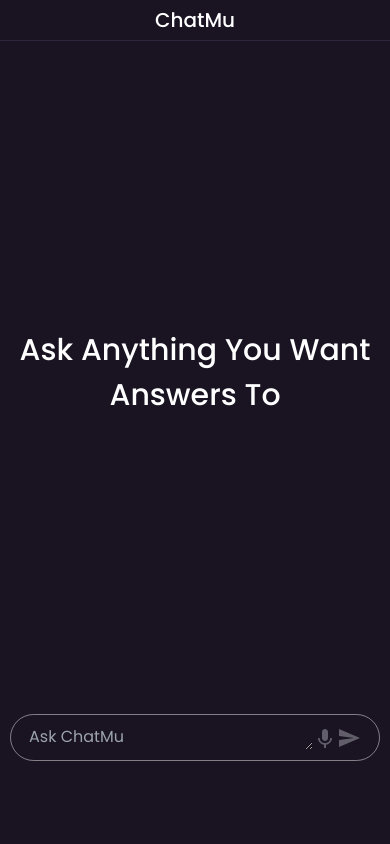
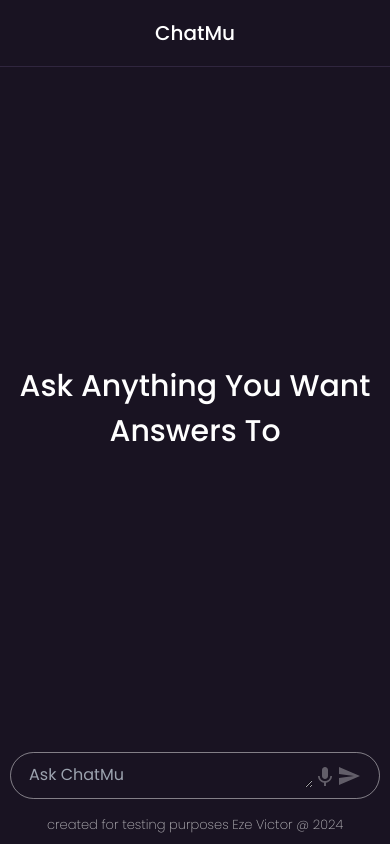
Before and after one commit to victorexpounder/AI-Assistant-app, a Next.js app: page / in a window 390 px wide. Built offline with nearby package versions, Linux system fonts and the light colour scheme.

Commit message:
fixing responsiveness

```diff
--- a/src/app/layout.tsx
+++ b/src/app/layout.tsx
@@ -21,7 +21,7 @@
         <link rel="preconnect" href="https://fonts.gstatic.com"></link>
         <link href="https://fonts.googleapis.com/css2?family=Poppins:ital,wght@0,100;0,200;0,300;0,400;0,500;0,600;0,700;0,800;0,900;1,100;1,200;1,300;1,400;1,500;1,600;1,700;1,800;1,900&display=swap" rel="stylesheet"></link>
       </head>
-      <body style={{height: '100vh', position: 'fixed', width: '100%'}}>{children}</body>
+      <body style={{height: '100vh', width: '100%'}}>{children}</body>
     </html>
   );
 }
--- a/src/app/page.tsx
+++ b/src/app/page.tsx
@@ -4,7 +4,7 @@
 
 const page = () => {
   return (
-    <div style={{height: '100%'}}>
+    <div style={{height: '100%', display: 'flex', flexDirection: 'column'}}>
       <Header/>
       <Chat/>
     </div>
--- a/src/components/Chat/Chat.scss
+++ b/src/components/Chat/Chat.scss
@@ -1,7 +1,7 @@
 .chatCon{
     width: 100%;
     display: flex;
-    height: 100%;
+    flex: 14;
     align-items: center;
     justify-content: center;
     font-family: "Poppins", sans-serif;
@@ -10,9 +10,10 @@
         width: 50%;
         display: flex;
         flex-direction: column;
+        position : relative;
 
         .chatbox{
-            flex: 4;
+            flex:  1;
             overflow-y: scroll;
             display: flex;
             flex-direction: column;
@@ -47,10 +48,10 @@
         }
 
         .inputCon{
-            flex: 1;
-            padding: 10px;
-
-
+            display: flex;
+            flex-direction: column;
+            gap: 1rem;
+            padding: 0 10px 10px 10px;
 
             .inputbox{
                 border-radius: 30px;
@@ -64,14 +65,7 @@
                     outline: none;
                     width: 100%;
                 }
-                input:focus {
 
-                    position: fixed;
-                    bottom: 0;
-                    left: 0;
-                    width: 100%;
-                    z-index: 9999;
-                }
                 .voice{
                     color: #ffffff52;
                     :hover{
@@ -87,6 +81,13 @@
 
                 }
             }
+
+            p{
+                font-size: 13px;
+                font-weight: 200;
+                text-align: center;
+                color: #ffffffb2;
+            }
         }
 
         @media (max-width: 720px) {
--- a/src/components/Chat/Chat.tsx
+++ b/src/components/Chat/Chat.tsx
@@ -210,6 +210,7 @@
                     <button className='voice' onClick={()=>{startRecording();setOpenDialog(true)}}> <KeyboardVoiceIcon /> </button>
                     <button onClick={()=>message? sendMessage(null) : ''} className={`send ${message? 'active' : ''}`} > <SendIcon /> </button>
                 </div>
+                <p>created for testing purposes Eze Victor @ 2024</p>
             </div>
         </div>
 
--- a/src/components/Header/Header.scss
+++ b/src/components/Header/Header.scss
@@ -1,4 +1,5 @@
 .headerCon{
+    flex: 1;
     border-bottom: 1px solid #392e4aba;
     display: flex;
     justify-content: center;
```
